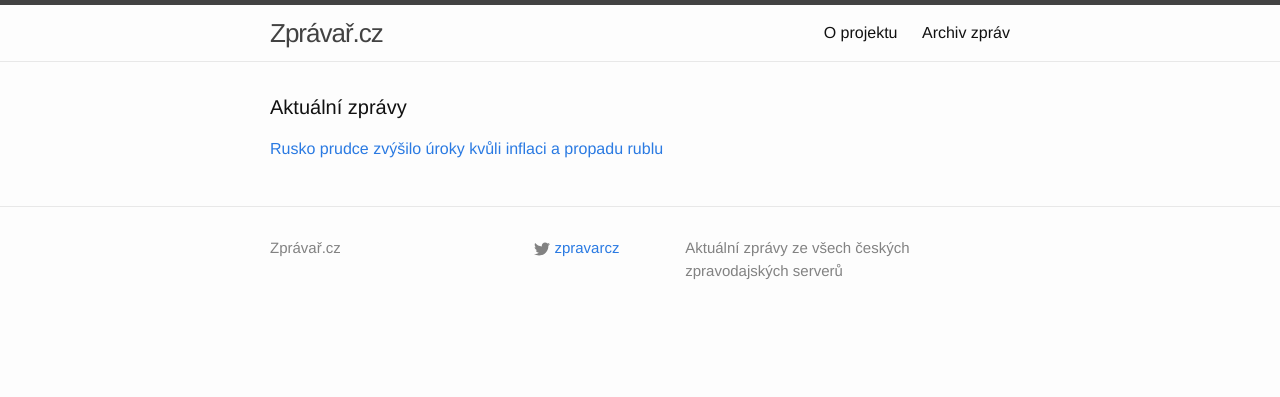
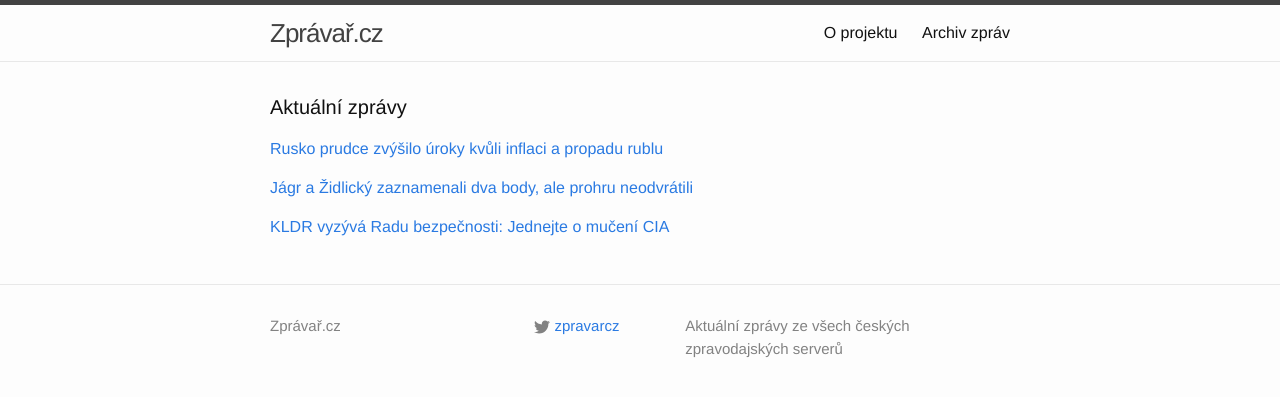
Before and after one commit to adliska/zpravar, a Jekyll site: the page built from index.html, in a window 1280 px wide. Shown: the top 397 px of the page. Built offline with Jekyll 4.4.1, drawn with Linux system fonts in a browser that asks for light colours.

Commit message:
zpravar news update

```diff
--- a/index.html
+++ b/index.html
@@ -15,4 +15,20 @@ layout: default
 <li><a href=http://ekonomika.idnes.cz/rusko-rubl-inflace-0n5-/eko-zahranicni.aspx?c=A141215_235607_eko-zahranicni_aha>Rusko prudce zvýšilo úrokové sazby, snaží se zachránit padající rubl - ekonomika.idnes.cz</a></li>
 <li><a href=http://echo24.cz/a/w5DGW>Rusko se snaží zachránit rubl. Základní úroky prudce stouply na 17 % - echo24.cz</a></li>
 </ul>
+</div><p><a href="javascript:;" onclick="toggle_visibility('zpravy1')">Jágr a Židlický zaznamenali dva body, ale prohru neodvrátili</a></p>
+<div id="zpravy1" style="display:none">
+<ul>
+<li><a href=http://www.denik.cz/hokej/jagr-a-zidlicky-zaznamenali-dva-body-ale-prohru-neodvratili-20141216.html>Jágr a Židlický zaznamenali dva body, ale prohru neodvrátili - www.denik.cz</a></li>
+<li><a href=http://www.rozhlas.cz/_zprava/zidlicky-palil-jagr-asistoval-devils-presto-prohrali-s-ny-islanders--1432994>Židlický pálil, Jágr asistoval. Devils přesto prohráli s NY Islanders - www.rozhlas.cz</a></li>
+<li><a href=http://hokej.idnes.cz/jagr-s-zidlickym-byli-u-dvou-golu-new-jersey-fz4-/nhl.aspx?c=A141216_071926_nhl_Mkr>Jágr s Židlickým byli u dvou gólů, v nájezdech ale slavili Islanders - hokej.idnes.cz</a></li>
+<li><a href=http://sport.aktualne.cz/jagr-prepisoval-historicke-tabulky-jenze-devils-prohrali/r~94a9c98484e511e486b9002590604f2e/>Jágr přepisoval historické tabulky, jenže Devils prohráli - sport.aktualne.cz</a></li>
+<li><a href=http://www.sportovninoviny.cz/zpravy/jagr-a-zidlicky-zaznamenali-dva-body-ale-prohru-neodvratili/1159375>Jágr a Židlický zaznamenali dva body, ale prohru neodvrátili - www.sportovninoviny.cz</a></li>
+</ul>
+</div><p><a href="javascript:;" onclick="toggle_visibility('zpravy2')">KLDR vyzývá Radu bezpečnosti: Jednejte o mučení CIA</a></p>
+<div id="zpravy2" style="display:none">
+<ul>
+<li><a href=http://zpravy.aktualne.cz/zahranici/kldr-vyzyva-radu-bezpecnosti-jednejte-o-muceni-cia/r~7f4f6abe84ed11e4aff10025900fea04/>KLDR vyzývá Radu bezpečnosti: Jednejte o mučení CIA - zpravy.aktualne.cz</a></li>
+<li><a href=http://zpravy.idnes.cz/krute-metody-vyslechu-muceni-autor-sam-pouzival-f6w-/zahranicni.aspx?c=A141216_065141_zahranicni_skr>Psycholog CIA kruté metody výslechů obhajuje, byly přínosné - zpravy.idnes.cz</a></li>
+<li><a href=http://www.ceskenoviny.cz/zpravy/zpravy/strujce-kruteho-vyslechoveho-programu-cia-sam-metody-pouzival/1159347>Strůjce krutého výslechového programu CIA sám metody používal - www.ceskenoviny.cz</a></li>
+</ul>
 </div></div>
```
